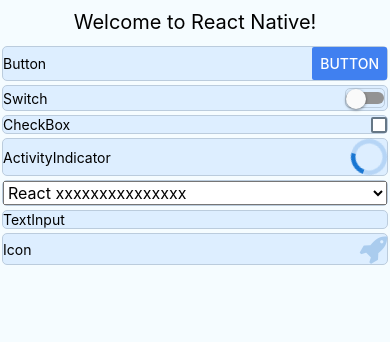
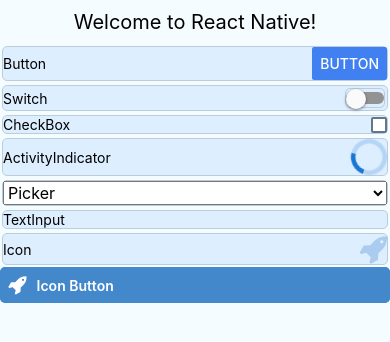
Before and after one commit to mikewootc/react-native-quick-example, a React Native app: screen / in a window 390 px wide. Shown: the top 342 px of the page. Built offline with nearby package versions, Linux system fonts and the light colour scheme.

Commit message:
Add Icon button.

```diff
--- a/src/component/MyUiComponents.js
+++ b/src/component/MyUiComponents.js
@@ -20,7 +20,7 @@
         this.state = {
             switchOn: false,
             checked: false,
-            picked: 'react',
+            picked: 'picker',
         }
     }
 
@@ -70,6 +70,7 @@
                         onValueChange={(value) => this.setState({picked: value})}
                         mode={'dropdown'}
                     >
+                        <Picker.Item label="Picker" value="picker" />
                         <Picker.Item label="React xxxxxxxxxxxxxxx" value="react" />
                         <Picker.Item label="Native ^_^" value="native" />
                     </Picker>
@@ -87,6 +88,10 @@
                     <Text>Icon</Text>
                     <Icon name="rocket" size={30} color="#ace" />
                 </View>
+
+                <Icon.Button name="rocket" backgroundColor="#48c" onPress={() => {console.log('button pressed');}}>
+                    Icon Button
+                </Icon.Button>
 
             </ScrollView>
         );
```
